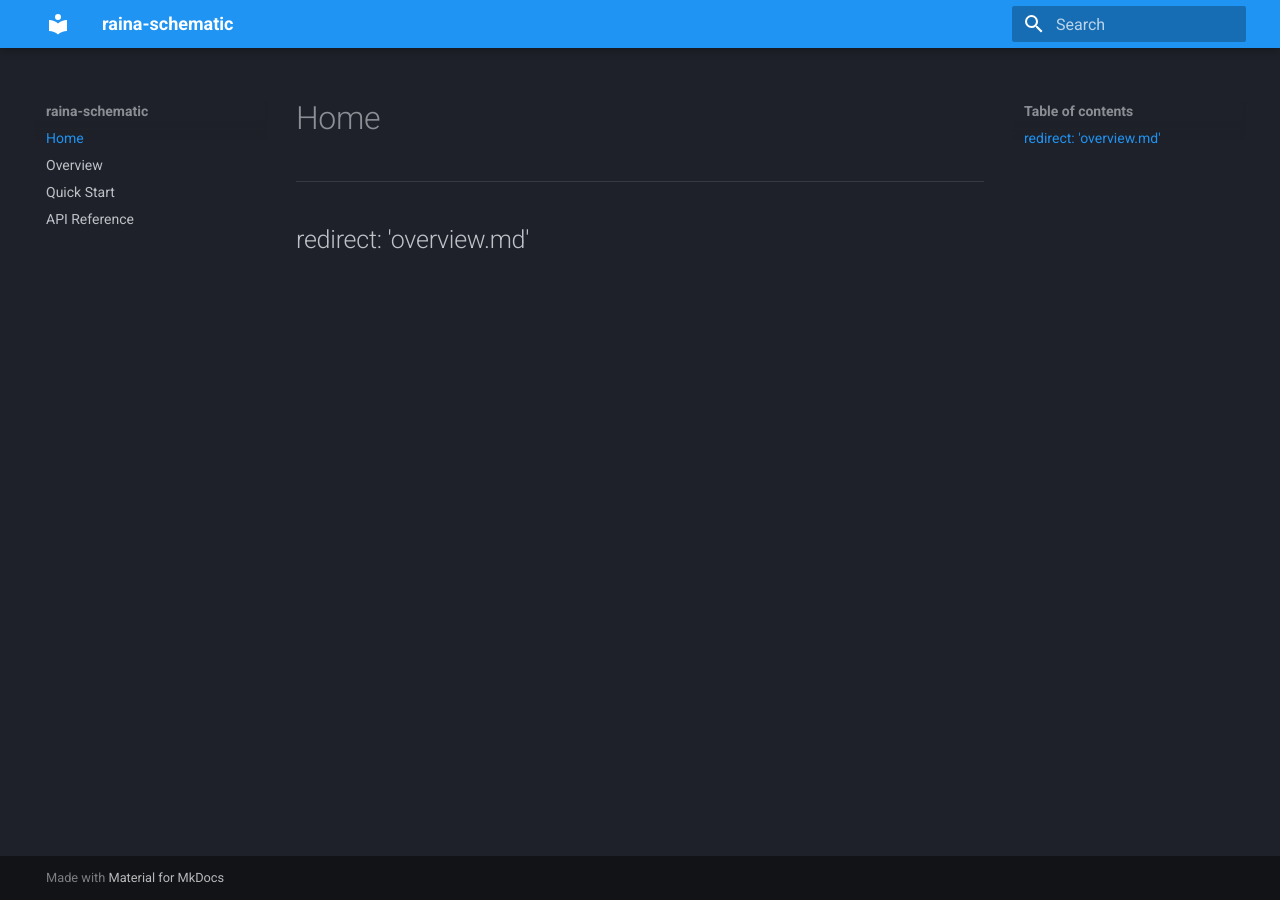
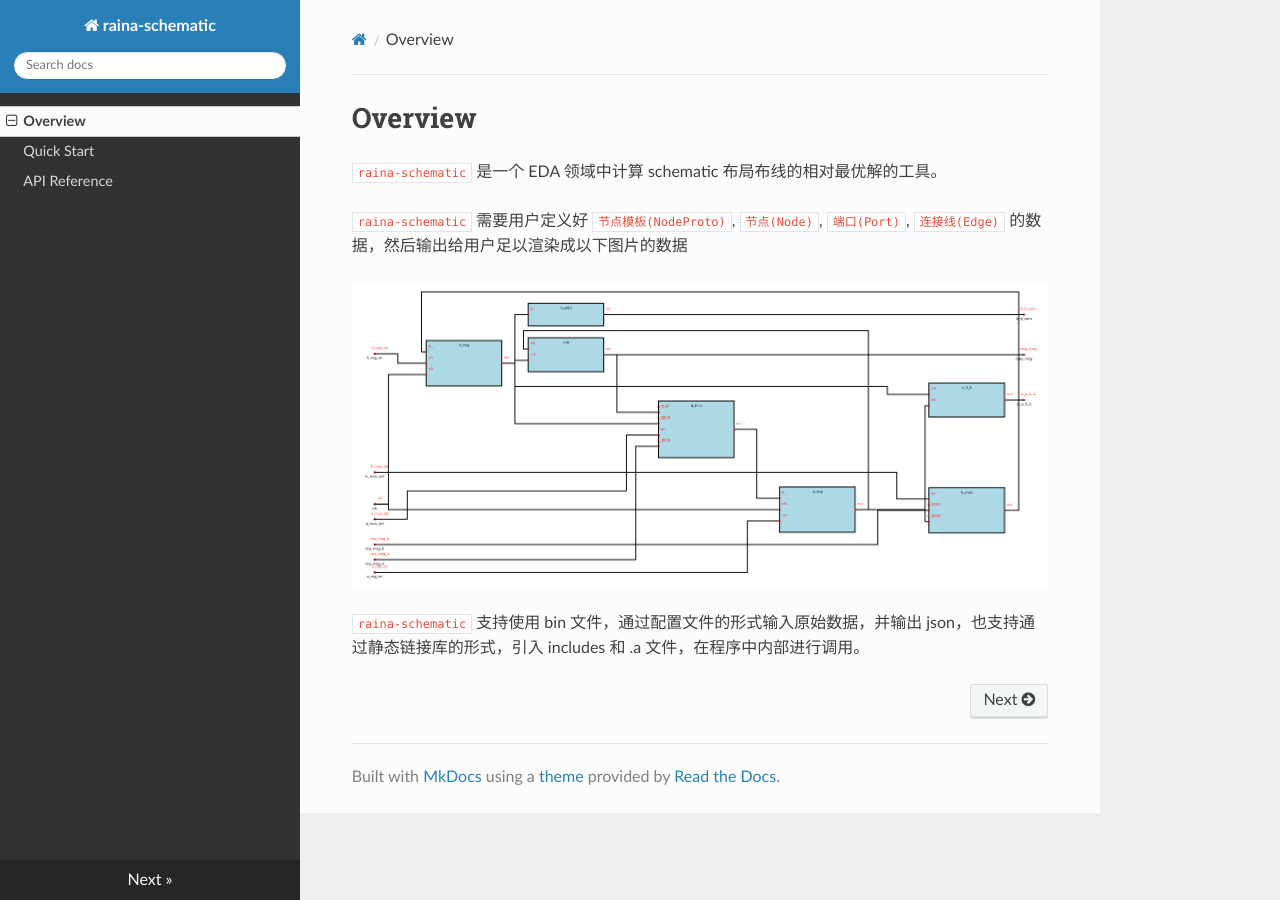
Before and after one commit to raina-rise/schematic-release, an MkDocs documentation site: the page built from docs/index.md, in a window 1280 px wide. Built offline with MkDocs 1.6.1, drawn with Linux system fonts in a browser that asks for light colours; nearby versions of some CDN libraries.

Commit message:
doc: update theme

```diff
--- a/docs/index.md
+++ b/docs/index.md
@@ -1,3 +1,9 @@
----
-redirect: 'overview.md'
----
+# Overview
+
+`raina-schematic` 是一个 EDA 领域中计算 schematic 布局布线的相对最优解的工具。
+
+`raina-schematic` 需要用户定义好 `节点模板(NodeProto)`, `节点(Node)`, `端口(Port)`, `连接线(Edge)` 的数据，然后输出给用户足以渲染成以下图片的数据
+
+![demo](img/demo.png)
+
+`raina-schematic` 支持使用 bin 文件，通过配置文件的形式输入原始数据，并输出 json，也支持通过静态链接库的形式，引入 includes 和 .a 文件，在程序中内部进行调用。
--- a/mkdocs.yml
+++ b/mkdocs.yml
@@ -1,13 +1,12 @@
 site_name: raina-schematic
 site_url: https://raina-rise.github.io/schematic-release/
 nav:
-  - Home: index.md
-  - Overview: overview.md
+  - Overview: index.md
   - Quick Start: quick-start.md
   - API Reference: api.md
 
 theme:
-  name: material
+  name: readthedocs
   palette:
     scheme: slate
     primary: blue
```
Also changed, not shown: docs/overview.md (deleted, +0 -9 lines), docs/img/demo.png (renamed from images/demo.png).
